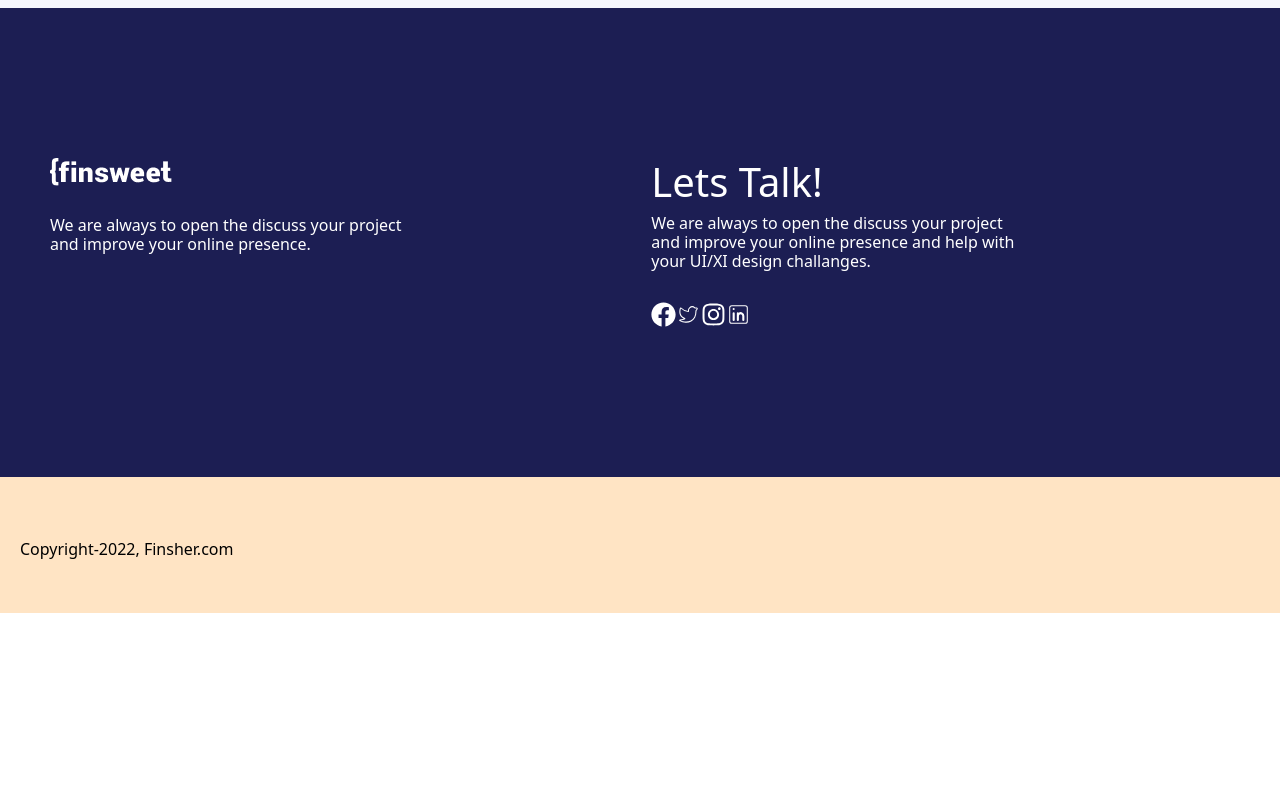
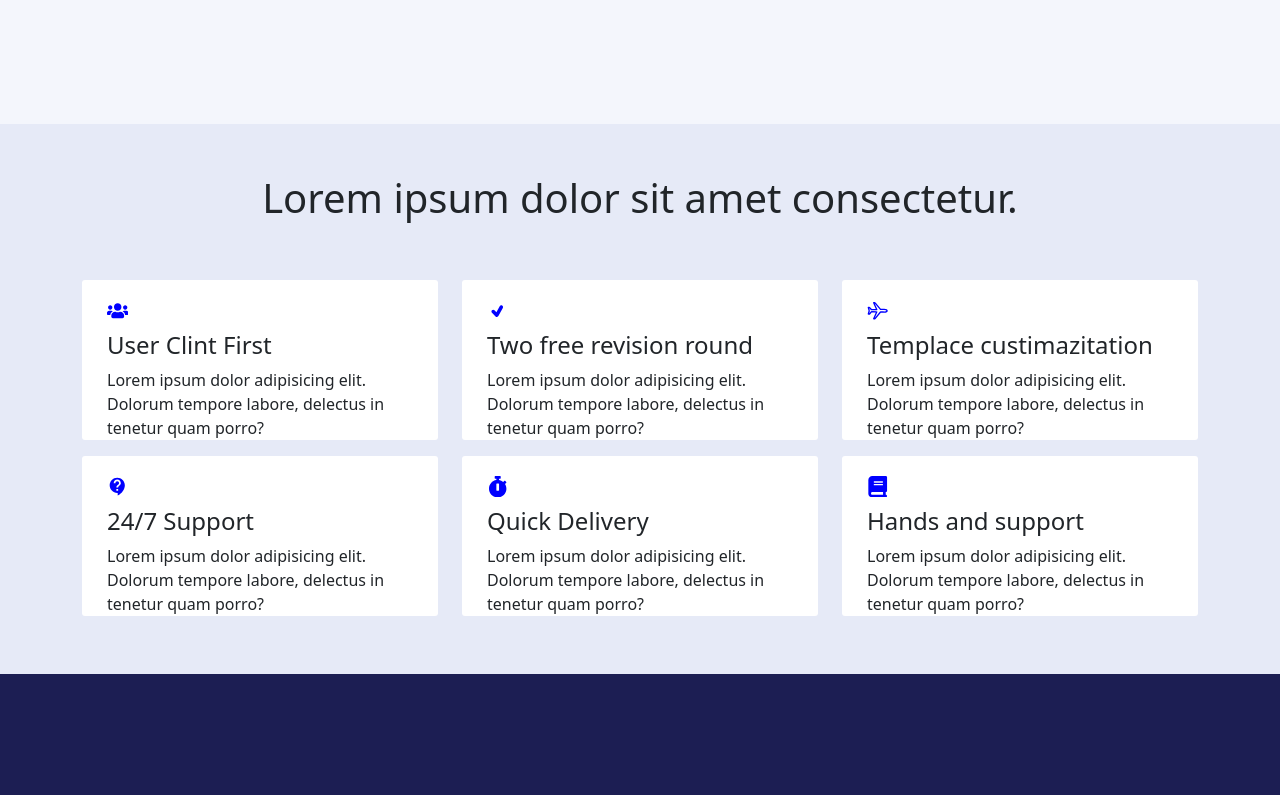
Before and after one commit to ablusur/r-building, a React (Vite) app: page / in a window 1280 px wide. Shown: the part 845-1640 px from the top of the page. Before the commit the page ends 1458 px from the top, so only its background shows below. Built offline with nearby package versions, Linux system fonts and the light colour scheme.

Commit message:
feature add

```diff
--- a/src/App.jsx
+++ b/src/App.jsx
@@ -1,5 +1,6 @@
 import Menu from "./components/Menu"
 import Baaner from "./components/baaner/Baaner"
+import Feature from "./components/feature/Feature"
 import Footer from "./components/footer/Footer"
 import Works from "./components/work/Works"
 
@@ -11,6 +12,7 @@ function App() {
   <Menu/>
   <Baaner/>
   <Works/>
+  <Feature/>
   <Footer/>
   </>
 
--- a/src/components/baaner/baaner.css
+++ b/src/components/baaner/baaner.css
@@ -33,6 +33,6 @@ img {
 }
 .baaner_text,
 p {
-  padding: 30px 0;
-  color: #fff;
+  /* padding: 20px 0; */
+  /* color: #fff; */
 }
--- /dev/null
+++ b/src/components/feature/Feature.jsx
@@ -0,0 +1,89 @@
+import React from 'react'
+import { Col, Container, Row } from 'react-bootstrap'
+import { FaUsers, FaStopwatch } from "react-icons/fa";
+// import { FaStopwatch } from "react-icons/fa";
+import "./feature.css"
+import { TiTick } from "react-icons/ti";
+import { IoAirplaneOutline } from "react-icons/io5";
+import { MdContactSupport } from "react-icons/md";
+import { FaBook } from "react-icons/fa6";
+
+const Feature = () => {
+  return (
+
+    <section id="feature">
+        <h2>Lorem ipsum dolor sit amet consectetur.</h2>
+    <Container>
+        <Row>
+            <Col lg={4}>
+                <div className="feacher_item">
+                    <div className="feature_icon">
+                        <FaUsers className='icon_color'/>
+                    </div>
+                    <h4>User Clint First</h4>
+                    <p>Lorem ipsum dolor adipisicing elit. Dolorum tempore labore,
+                        delectus in tenetur quam porro?</p>
+                </div>
+            </Col>
+
+            <Col lg={4}>
+                <div className="feacher_item">
+                    <div className="feature_icon">
+                        <TiTick className='icon_color'/>
+                    </div>
+                    <h4>Two free revision round</h4>
+                    <p>Lorem ipsum dolor adipisicing elit. Dolorum tempore labore,
+                        delectus in tenetur quam porro?</p>
+                </div>
+            </Col>
+
+            <Col lg={4}>
+                <div className="feacher_item">
+                    <div className="feature_icon">
+                        <IoAirplaneOutline className='icon_color'/>
+                    </div>
+                    <h4>Templace custimazitation</h4>
+                    <p>Lorem ipsum dolor adipisicing elit. Dolorum tempore labore,
+                        delectus in tenetur quam porro?</p>
+                </div>
+            </Col>
+
+            <Col lg={4}>
+                <div className="feacher_item">
+                    <div className="feature_icon">
+                        <MdContactSupport className='icon_color'/>
+                    </div>
+                    <h4>24/7 Support</h4>
+                    <p>Lorem ipsum dolor adipisicing elit. Dolorum tempore labore,
+                        delectus in tenetur quam porro?</p>
+                </div>
+            </Col>
+
+            <Col lg={4}>
+                <div className="feacher_item">
+                    <div className="feature_icon">
+                        <FaStopwatch className='icon_color'/>
+                    </div>
+                    <h4>Quick Delivery</h4>
+                    <p>Lorem ipsum dolor adipisicing elit. Dolorum tempore labore,
+                        delectus in tenetur quam porro?</p>
+                </div>
+            </Col>
+
+            <Col lg={4}>
+                <div className="feacher_item">
+                    <div className="feature_icon">
+                        <FaBook className='icon_color'/>
+                    </div>
+                    <h4>Hands and support</h4>
+                    <p>Lorem ipsum dolor adipisicing elit. Dolorum tempore labore,
+                        delectus in tenetur quam porro?</p>
+                </div>
+            </Col>
+        </Row>
+    </Container>
+    </section>
+  )
+}
+
+export default Feature
--- /dev/null
+++ b/src/components/feature/feature.css
@@ -0,0 +1,22 @@
+.feacher_item {
+  background-color: #fff;
+  padding: 10px 25px 0px 25px;
+  border-radius: 3px;
+}
+#feature {
+  background-color: #e6eaf7;
+  width: 100%;
+  height: 550px;
+}
+#feature h2 {
+  text-align: center;
+  font-size: 40px;
+  padding: 50px 0;
+}
+.icon_color {
+  color: blue;
+  width: 7%;
+  height: auto;
+  margin-top: 10px;
+  margin-bottom: 10px;
+}
```
